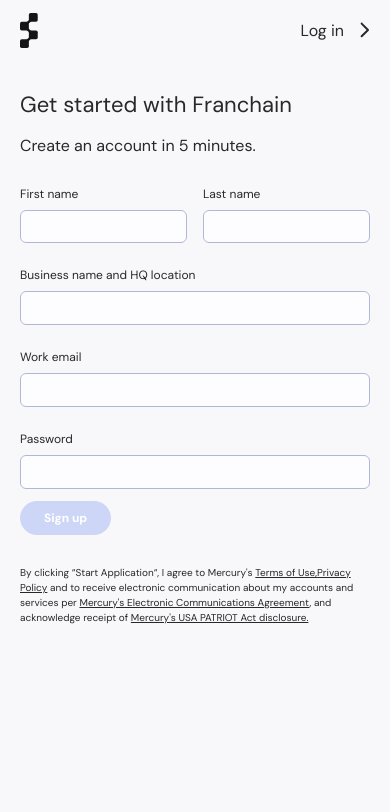
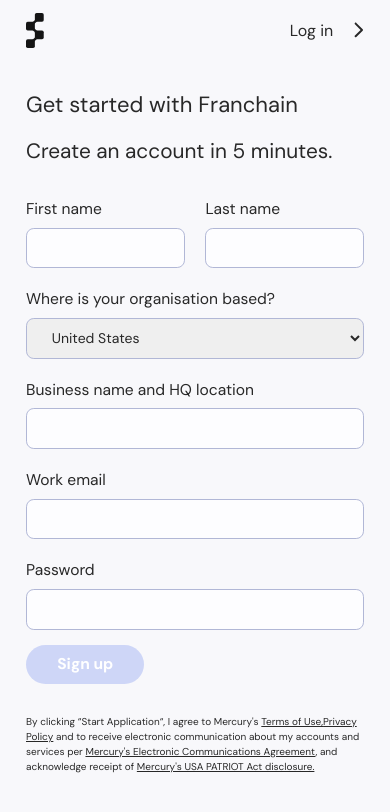
Before and after one commit to Okoli-Ryan/franchain-ui-test, a React (Vite) app: page /signup in a window 390 px wide. Shown: the top 812 px of the page. Built offline with nearby package versions, Linux system fonts and the light colour scheme.

Commit message:
change font sizes

```diff
--- a/src/forms/Input/Input.tsx
+++ b/src/forms/Input/Input.tsx
@@ -20,7 +20,7 @@
 		<Form.Item label={label} name={name as string} {...props}>
 			<TextInput
 				className={twMerge(
-					"border border-light-blue rounded-md md:rounded-[10px] xl:text-base !h-[33.84px] md:!h-14  lg:text-sm bg-light-2 placeholder:text-accent/60 xl:px-5 xl:py-4 py-0 px-4 hover:!shadow-none hover:border-primary active:shadow-none focus:shadow-none",
+					"border border-light-blue rounded-md md:rounded-[10px]  !h-[40.6px] md:!h-14 xl:text-base lg:text-sm bg-light-2 placeholder:text-accent/60 xl:px-5 xl:py-4 py-0 px-4 hover:!shadow-none hover:border-primary active:shadow-none focus:shadow-none",
 					inputClassName
 				)}
 				name={name as string}
--- /dev/null
+++ b/src/forms/Select/Select.tsx
@@ -0,0 +1,33 @@
+import { Form } from 'antd';
+import { NamePath } from 'antd/es/form/interface';
+import React, { ComponentProps, InputHTMLAttributes } from 'react';
+import { twMerge } from 'tailwind-merge';
+
+interface ISelect extends ComponentProps<(typeof Form)["Item"]> {
+	name: NamePath;
+	disabled?: boolean;
+	placeholder?: string;
+	labelClassName?: InputHTMLAttributes<HTMLParagraphElement>["className"];
+	selectClassName?: InputHTMLAttributes<HTMLParagraphElement>["className"];
+
+	selectProps?: React.DetailedHTMLProps<React.SelectHTMLAttributes<HTMLSelectElement>, HTMLSelectElement>;
+	children: React.DOMAttributes<HTMLSelectElement>["children"];
+}
+
+export default function Select({ label, name, selectProps, selectClassName = "", ...props }: ISelect) {
+	const form = Form.useFormInstance();
+
+	return (
+		<Form.Item label={label} name={name as string} {...props}>
+			<select
+				onChange={(e) => form.setFieldValue(name as string, e.target.value)}
+				className={twMerge(
+					"w-full !h-[40.6px] md:!h-14 outline-none py-0 md:py-4 px-4 border-light-blue border border-solid  rounded-md md:rounded-[10px]  xl:text-base lg:text-sm",
+					selectClassName
+				)}
+				{...selectProps}>
+				{props.children}
+			</select>
+		</Form.Item>
+	);
+}
--- /dev/null
+++ b/src/forms/Select/index.ts
@@ -0,0 +1 @@
+export { default } from "./Select";
--- a/src/index.css
+++ b/src/index.css
@@ -8,6 +8,8 @@
 }
 
 html, body {
+    @apply text-[20.8px] md:text-base;
+
     height: 100%;
     width: 100%;
     overflow-x: hidden;
--- a/src/layout/AuthLayout/AuthLayout.tsx
+++ b/src/layout/AuthLayout/AuthLayout.tsx
@@ -11,7 +11,7 @@
 			<div className="w-full justify-center flex">
 				<div className="max-w-[1300px] w-full grid grid-cols-1 lg:grid-cols-2 z-10  relative">
 					<div className="h-[110px] flex items-center px-10 absolute">
-						<img src={Logo} alt="logo" className="left-10 top-5 hidden lg:block" />
+						<img src={Logo} alt="logo" className="left-10 top-5 hidden lg:block md:h-14" />
 					</div>
 					<div className="lg:flex justify-center items-center flex-col h-full px-[60px] hidden py-[290px]">
 						<img src={AuthImage} alt="auth-image" className="max-w-[427px] w-full h-auto" />
--- a/src/pages/Signup/Signup.tsx
+++ b/src/pages/Signup/Signup.tsx
@@ -1,10 +1,12 @@
 import { Form } from 'antd';
 import { Button } from 'forms/Button';
 import { Input } from 'forms/Input';
+import Select from 'forms/Select';
 
 import ArrowRight from '@icons/chevron-right.svg?react';
 import Logo from '@icons/franchain-logo.svg';
 
+import { COUNTRIES } from './Signup.utils';
 import useSignup from './useSignup';
 
 export default function Signup() {
@@ -30,7 +32,13 @@
 						<Input label="First name" name="firstName" />
 						<Input label="Last name" name="lastName" />
 					</div>
+					<Select label="Where is your organisation based?" name="country">
+						{COUNTRIES.map((country) => (
+							<option value={country.value}>{country.label}</option>
+						))}
+					</Select>
 					<Input label="Business name and HQ location" name="businessName" />
+
 					<Input label="Work email" name="email" inputProps={{ type: "email" }} rules={[{ type: "email", message: "Please enter a valid email" }]} />
 					<Input
 						label="Password"
--- a/src/pages/Signup/Signup.utils.ts
+++ b/src/pages/Signup/Signup.utils.ts
@@ -7,3 +7,39 @@
 	businessName: z.string().nonempty("Business name is required"),
 	password: z.string().min(12, "Password must be at least 12 characters").nonempty("Password is required"),
 });
+
+export const COUNTRIES = [
+	{ value: "US", label: "United States" },
+	{ value: "AT", label: "Austria" },
+	{ value: "BE", label: "Belgium" },
+	{ value: "BG", label: "Bulgaria" },
+	{ value: "HR", label: "Croatia" },
+	{ value: "CY", label: "Cyprus" },
+	{ value: "CZ", label: "Czech Republic" },
+	{ value: "DK", label: "Denmark" },
+	{ value: "EE", label: "Estonia" },
+	{ value: "FI", label: "Finland" },
+	{ value: "FR", label: "France" },
+	{ value: "DE", label: "Germany" },
+	{ value: "HU", label: "Hungary" },
+	{ value: "IE", label: "Republic of Ireland" },
+	{ value: "IT", label: "Italy" },
+	{ value: "LU", label: "Luxembourg" },
+	{ value: "MT", label: "Malta" },
+	{ value: "NL", label: "Netherlands" },
+	{ value: "NO", label: "Norway" },
+	{ value: "PL", label: "Poland" },
+	{ value: "PT", label: "Portugal" },
+	{ value: "RO", label: "Romania" },
+	{ value: "SK", label: "Slovak Republic" },
+	{ value: "SI", label: "Slovenia" },
+	{ value: "ES", label: "Spain" },
+	{ value: "SE", label: "Sweden" },
+	{ value: "AU", label: "Australia" },
+	{ value: "CA", label: "Canada" },
+	{ value: "NZ", label: "New Zealand" },
+	{ value: "ZA", label: "South Africa" },
+	{ value: "CH", label: "Switzerland" },
+	{ value: "GB", label: "United Kingdom" },
+	{ value: "other", label: "Other" },
+];
```
